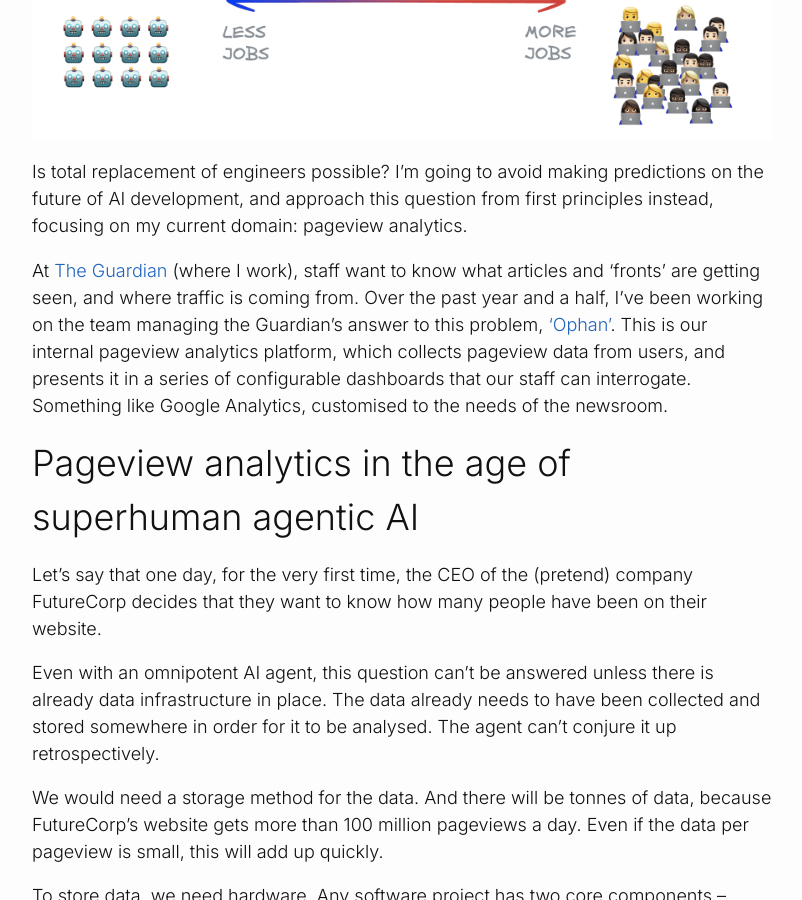
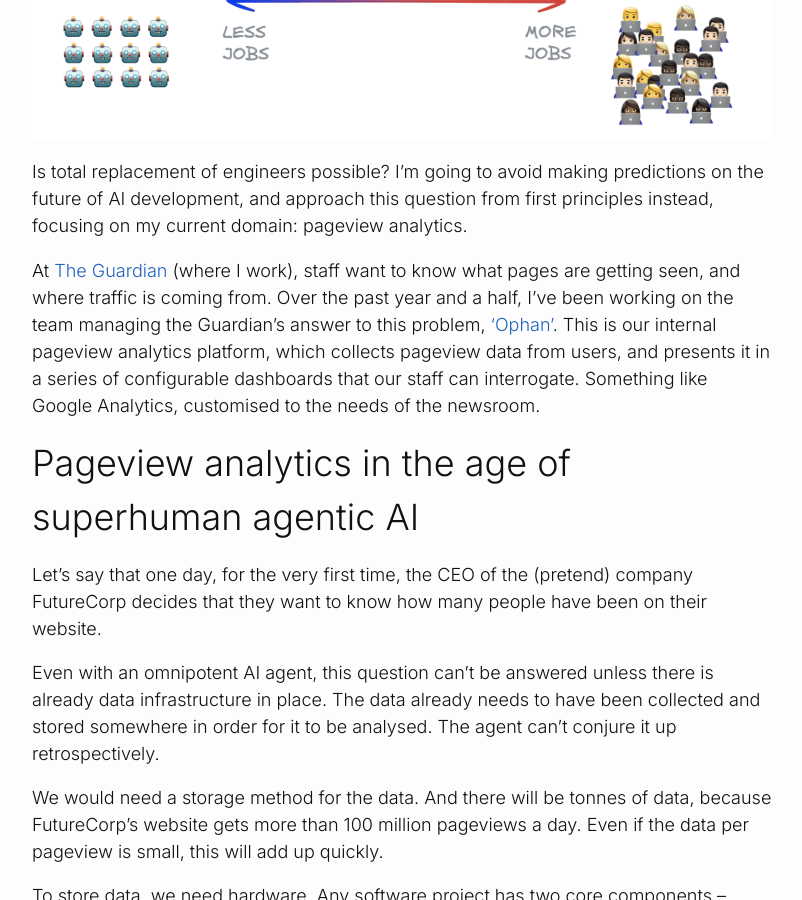
Before and after one commit to rhystmills/rhystmills.github.io, a Jekyll site: the page built from docs/_posts/2026-09-12-can-ai-replace-software-engineers.markdown, in a window 1280 px wide and 900 px high, scrolled down 1021 px. Shown: the whole window, without its empty margins (238-1040 px from the left). Built offline with Jekyll 4.4.1, drawn with Linux system fonts in a browser that asks for light colours.

Commit message:
Update again

```diff
--- a/docs/_posts/2026-09-12-can-ai-replace-software-engineers.markdown
+++ b/docs/_posts/2026-09-12-can-ai-replace-software-engineers.markdown
@@ -24,7 +24,7 @@ What we have is a spectrum - at the extreme end of the "job losses" side is the
 
 Is total replacement of engineers possible? I'm going to avoid making predictions on the future of AI development, and approach this question from first principles instead, focusing on my current domain: pageview analytics.
 
-At [The Guardian](https://www.theguardian.com/uk) (where I work), staff want to know what articles and 'fronts' are getting seen, and where traffic is coming from. Over the past year and a half, I've been working on the team managing the Guardian's answer to this problem, ['Ophan'](https://theguardian.engineering/blog/info-2021-jul-12-how-we-backfilled-the-guardians-in-house-analytics-tool-to-provide-greater-journalistic-insight). This is our internal pageview analytics platform, which collects pageview data from users, and presents it in a series of configurable dashboards that our staff can interrogate. Something like Google Analytics, customised to the needs of the newsroom.
+At [The Guardian](https://www.theguardian.com/uk) (where I work), staff want to know what pages are getting seen, and where traffic is coming from. Over the past year and a half, I've been working on the team managing the Guardian's answer to this problem, ['Ophan'](https://theguardian.engineering/blog/info-2021-jul-12-how-we-backfilled-the-guardians-in-house-analytics-tool-to-provide-greater-journalistic-insight). This is our internal pageview analytics platform, which collects pageview data from users, and presents it in a series of configurable dashboards that our staff can interrogate. Something like Google Analytics, customised to the needs of the newsroom.
 
 ## Pageview analytics in the age of superhuman agentic AI
 
```
